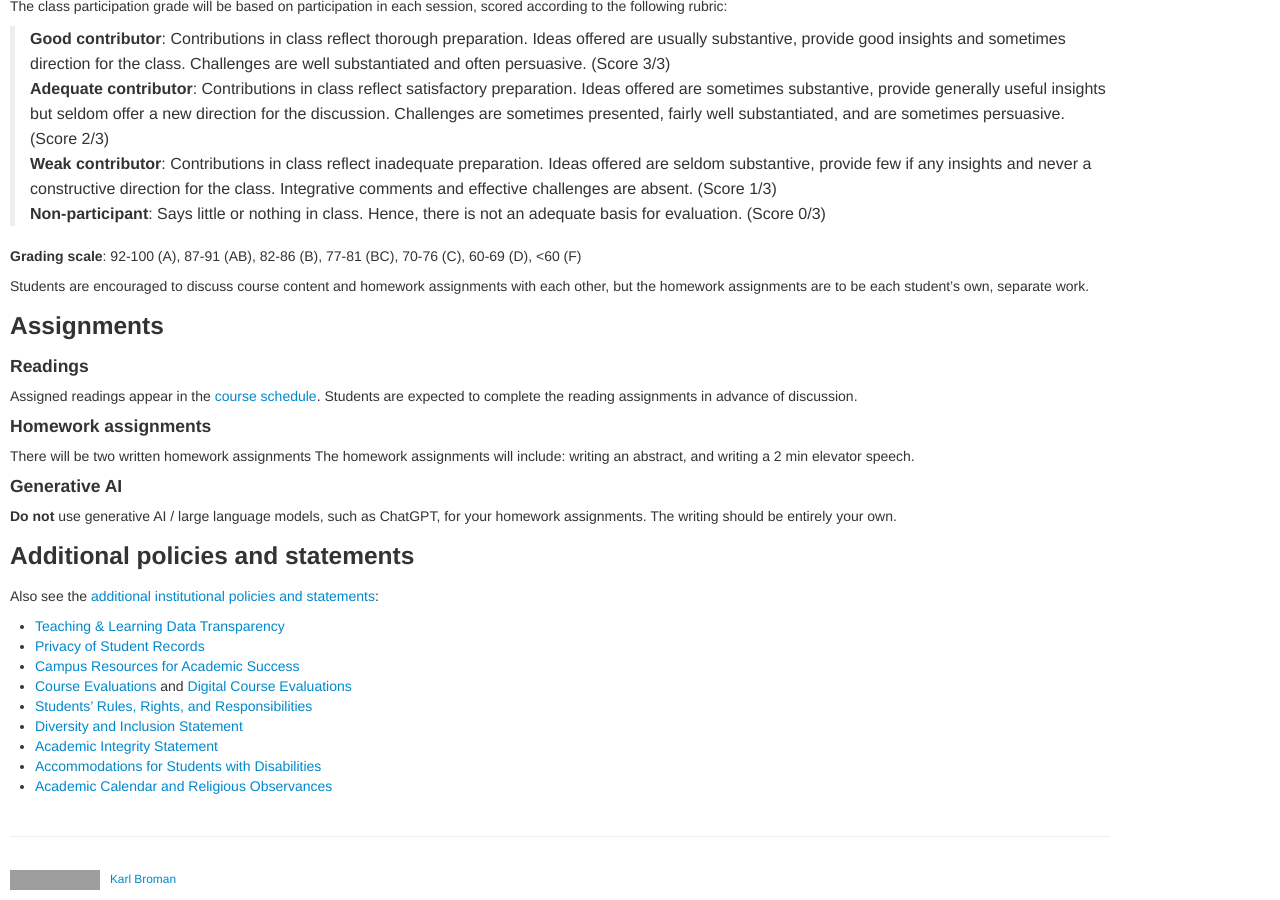
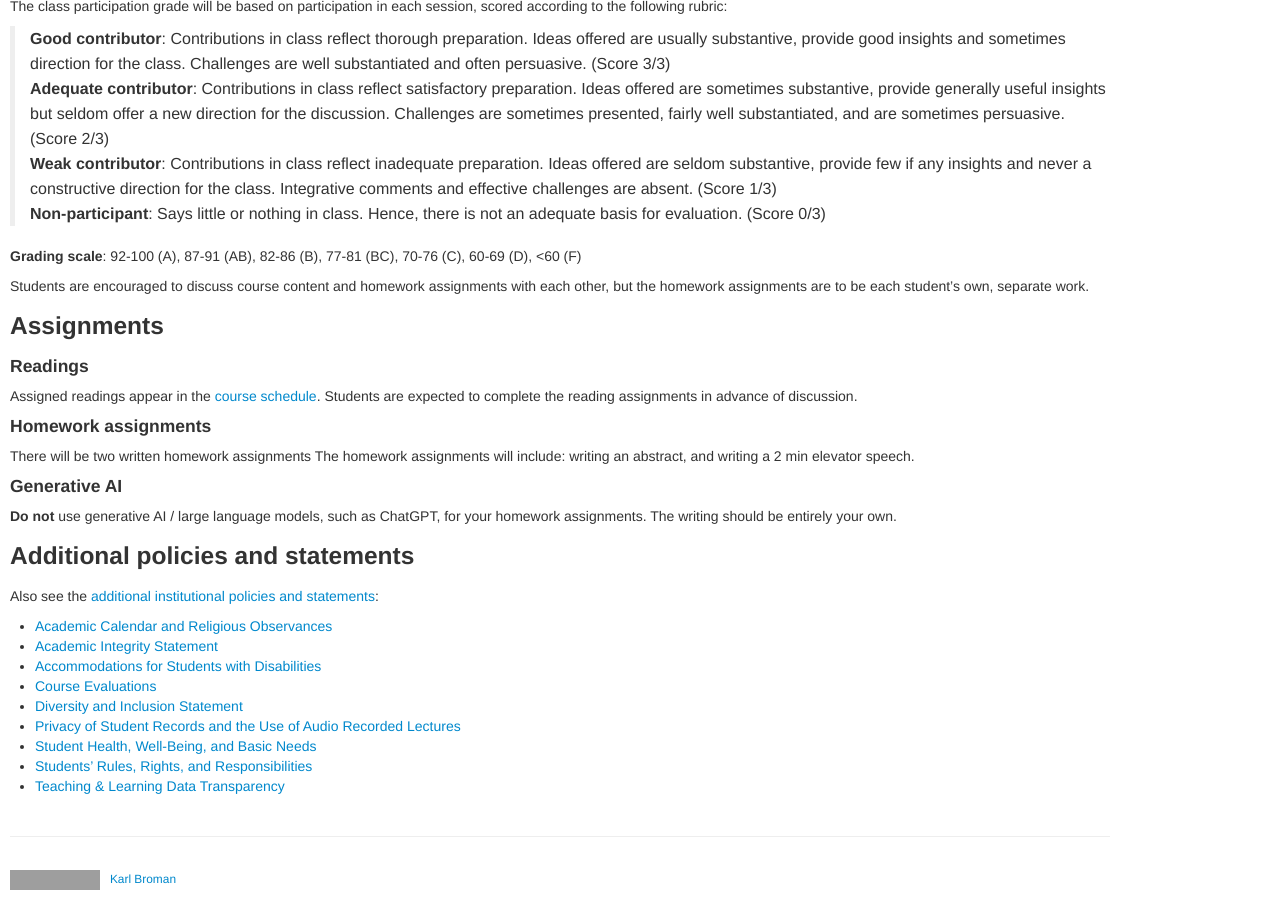
Before and after one commit to kbroman/BMI883, a Jekyll site: the page built from syllabus.md, in a window 1280 px wide and 900 px high, scrolled down 1286 px. Built offline with Jekyll 4.4.1, drawn with Linux system fonts in a browser that asks for light colours; grey boxes are pictures that could not be loaded.

Commit message:
Fix links in syllabus

```diff
--- a/syllabus.md
+++ b/syllabus.md
@@ -138,14 +138,14 @@ for your homework assignments. The writing should be entirely your own.
 ### Additional policies and statements
 
 Also see the [additional institutional policies and
-statements](https://guide.wisc.edu/courses/#syllabustext):
+statements](https://ctlm.wisc.edu/syllabus/syllabuspolicies):
 
-- [Teaching & Learning Data Transparency](https://guide.wisc.edu/courses/#SyllabusTLData)
-- [Privacy of Student Records](https://guide.wisc.edu/courses/#SyllabusFERPA)
-- [Campus Resources for Academic Success](https://guide.wisc.edu/courses/#SyllabusCampusResources)
-- [Course Evaluations](https://guide.wisc.edu/courses/#SyllabusCourseEvals) and [Digital Course Evaluations](https://guide.wisc.edu/courses/#SyllabusDigitalCourseEval)
-- [Students' Rules, Rights, and Responsibilities](https://guide.wisc.edu/courses/#SyllabusStudentsRightsResponsibilities)
-- [Diversity and Inclusion Statement](https://guide.wisc.edu/courses/#SyllabusDiversityInclusion)
-- [Academic Integrity Statement](https://guide.wisc.edu/courses/#SyllabusAcademicIntegrity)
-- [Accommodations for Students with Disabilities](https://guide.wisc.edu/courses/#SyllabusAccommodations)
-- [Academic Calendar and Religious Observances](https://guide.wisc.edu/courses/#SyllabusCalendarReligiousObservances)
+- [Academic Calendar and Religious Observances](https://ctlm.wisc.edu/syllabus/syllabuspolicies/#religious)
+- [Academic Integrity Statement](https://ctlm.wisc.edu/syllabus/syllabuspolicies/#integrity)
+- [Accommodations for Students with Disabilities](https://ctlm.wisc.edu/syllabus/syllabuspolicies/#accommodations)
+- [Course Evaluations](https://ctlm.wisc.edu/syllabus/syllabuspolicies/#evaluations)
+- [Diversity and Inclusion Statement](https://ctlm.wisc.edu/syllabus/syllabuspolicies/#diversity)
+- [Privacy of Student Records and the Use of Audio Recorded Lectures](https://ctlm.wisc.edu/syllabus/syllabuspolicies/#privacy)
+- [Student Health, Well-Being, and Basic Needs](https://ctlm.wisc.edu/syllabus/syllabuspolicies/#health)
+- [Students' Rules, Rights, and Responsibilities](https://ctlm.wisc.edu/syllabus/syllabuspolicies/#rules)
+- [Teaching & Learning Data Transparency](https://ctlm.wisc.edu/syllabus/syllabuspolicies/#data)
```
